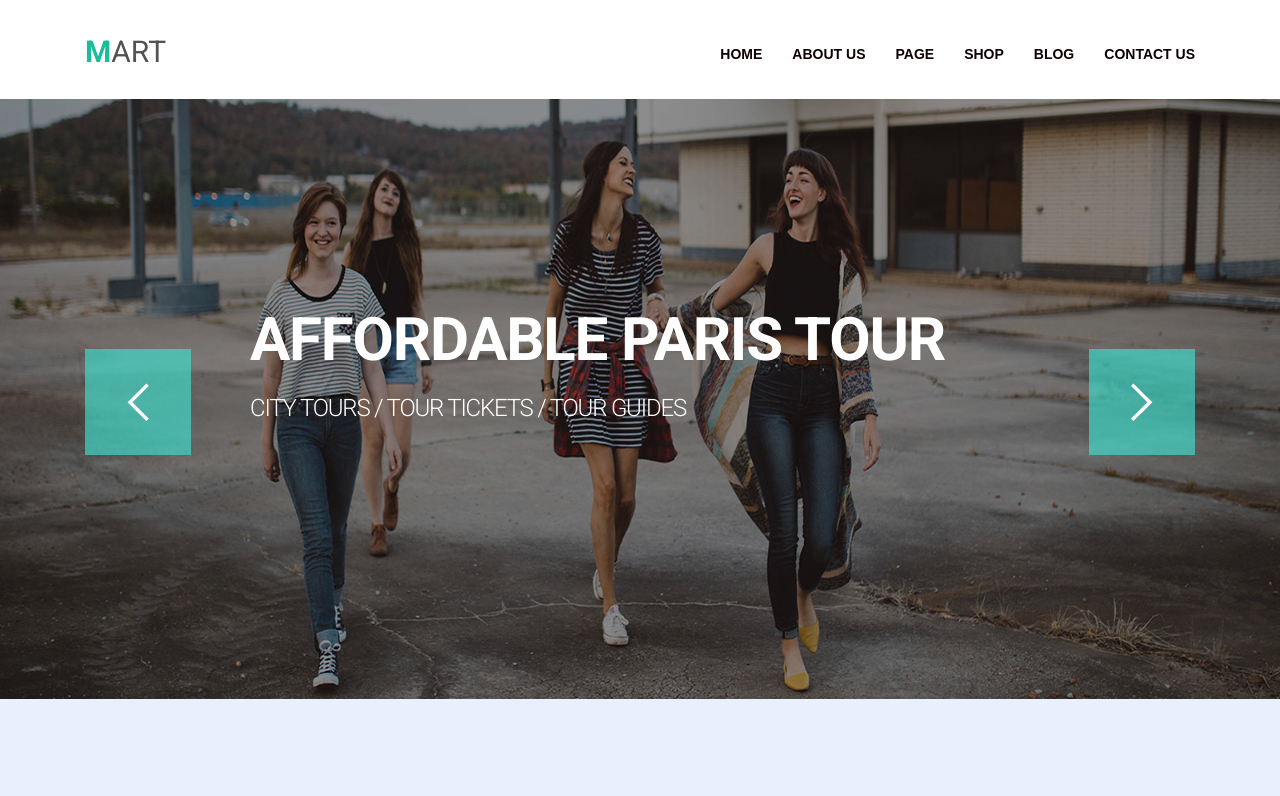
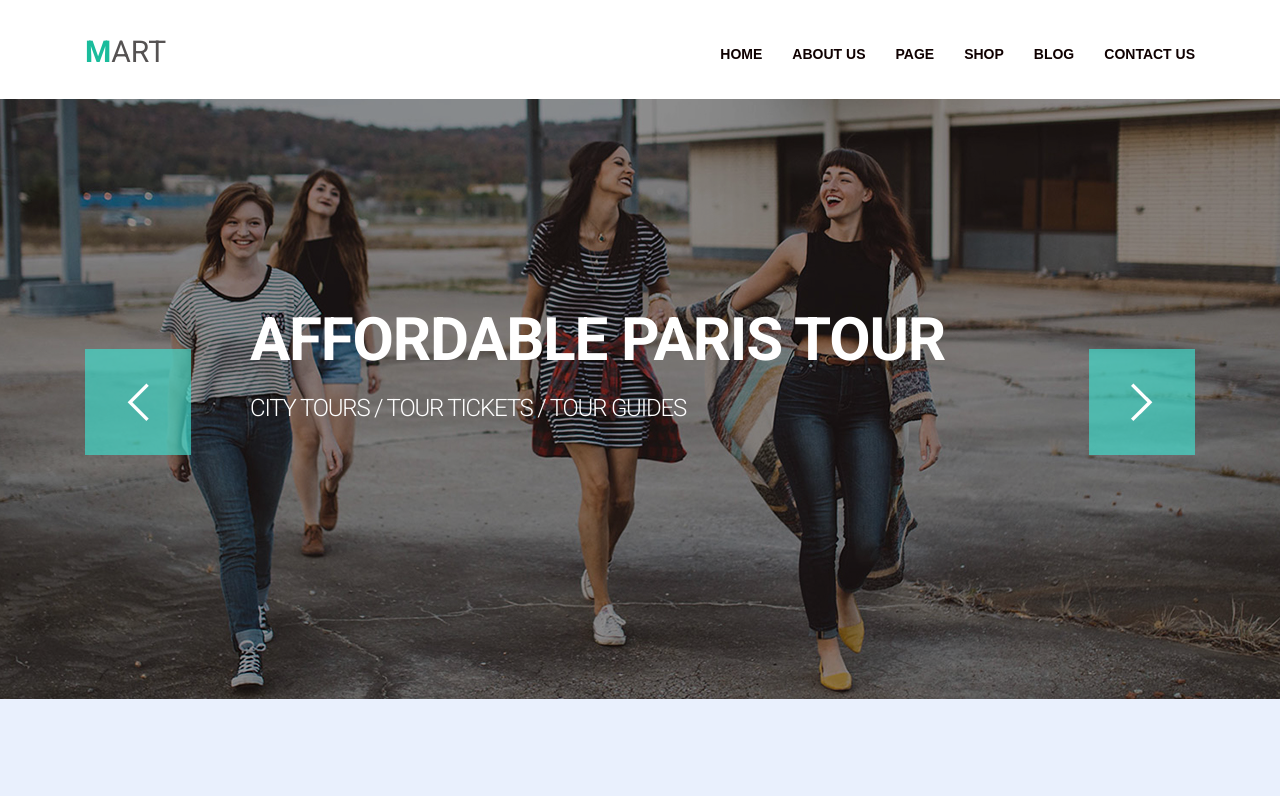
Before and after one commit to Ar4ik12/goit-fe-course, a plain HTML site: page module-05/index.html in a window 1280 px wide. Shown: the top 796 px of the page. Drawn offline with nearby package versions, Linux system fonts and the light colour scheme.

Commit message:
finish 8

```diff
--- a/module-05/css/style.css
+++ b/module-05/css/style.css
@@ -75,7 +75,10 @@ img {
     position: relative;
 }
 .img-slider {
-    margin: 0 auto;
+    display: block;
+    width: 100%;
+    height: 600px;
+    object-fit: cover;
 }
 .overlay {
     width: 100%;
```
